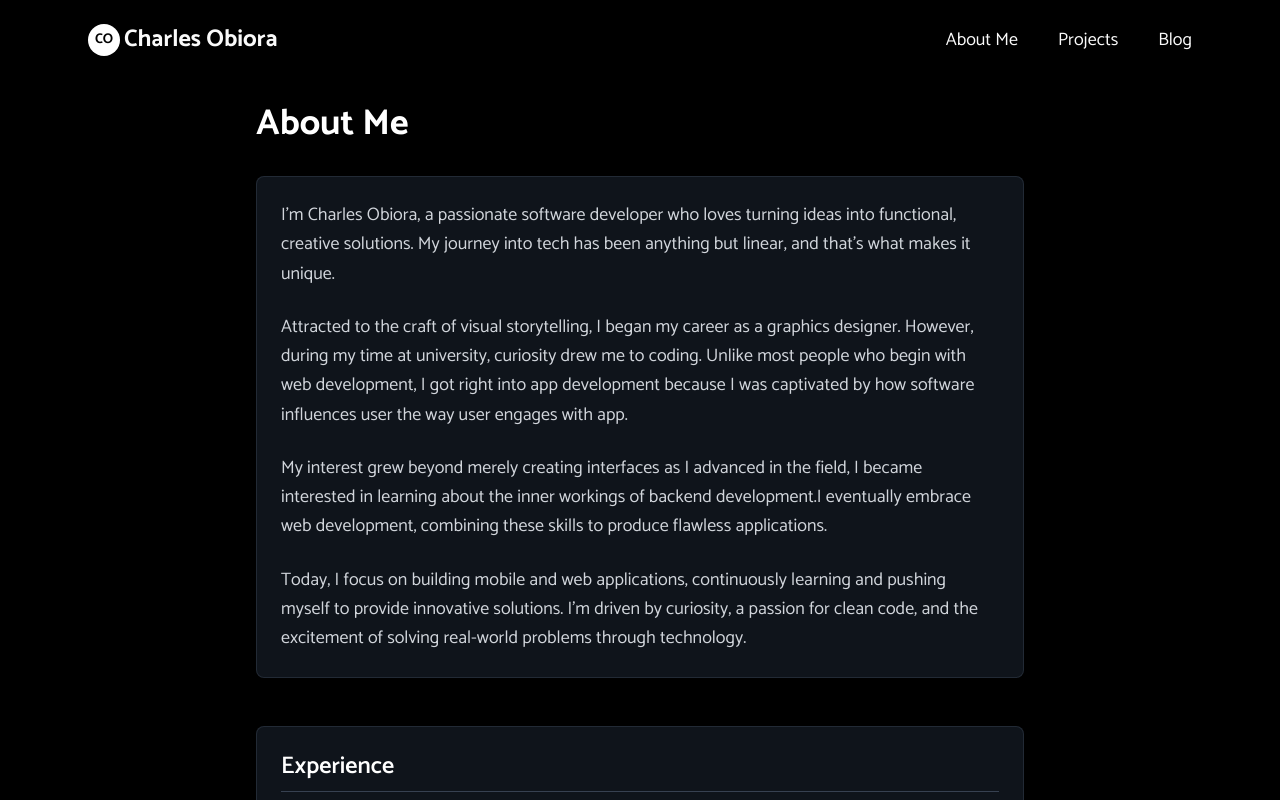
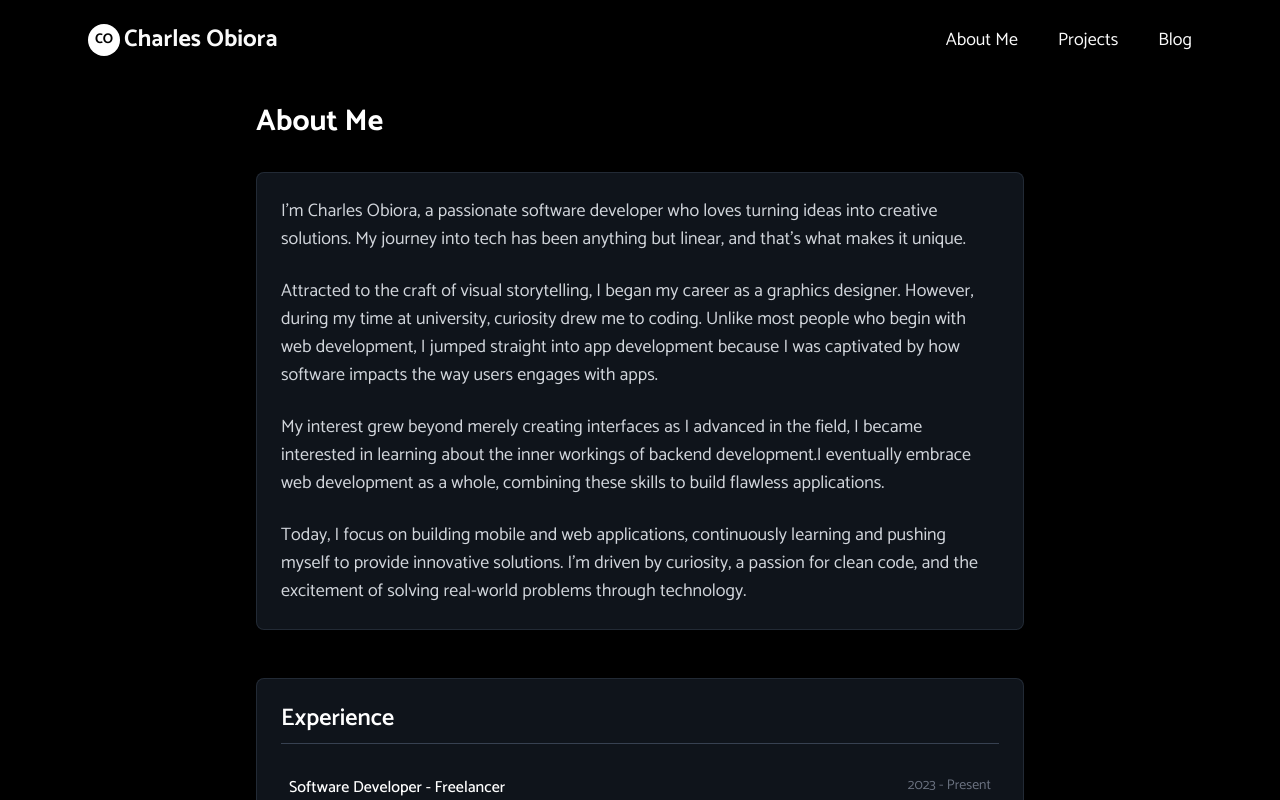
Before and after one commit to Charles77K/My-Portfolio, a Next.js app: page /about in a window 1280 px wide. Shown: the top 800 px of the page. Built offline with nearby package versions, Linux system fonts and the light colour scheme.

Commit message:
Made some changes

```diff
--- a/app/about/page.tsx
+++ b/app/about/page.tsx
@@ -6,33 +6,31 @@ const About = () => {
   return (
     <section className="min-h-screen mt-10 bg-black text-white px-4 py-16">
       <div className="max-w-3xl mx-auto">
-        <h1 className="text-4xl font-bold mb-8 text-white">About Me</h1>
+        <h1 className="text-3xl font-bold mb-8 text-white">About Me</h1>
 
         <div className="space-y-6 bg-gray-800/50 p-6 rounded-lg border border-gray-700/50 shadow-md">
-          <p className="text-lg text-gray-300 leading-relaxed">
+          <p className="text-base md:text-lg text-gray-300 leading-relaxed">
             I&apos;m Charles Obiora, a passionate software developer who loves
-            turning ideas into functional, creative solutions. My journey into
-            tech has been anything but linear, and that&apos;s what makes it
-            unique.
+            turning ideas into creative solutions. My journey into tech has been
+            anything but linear, and that&apos;s what makes it unique.
           </p>
 
-          <p className="text-lg text-gray-300 leading-relaxed">
+          <p className="text-base md:text-lg text-gray-300 leading-relaxed">
             Attracted to the craft of visual storytelling, I began my career as
             a graphics designer. However, during my time at university,
             curiosity drew me to coding. Unlike most people who begin with web
-            development, I got right into app development because I was
-            captivated by how software influences user the way user engages with
-            app.
+            development, I jumped straight into app development because I was
+            captivated by how software impacts the way users engages with apps.
           </p>
 
-          <p className="text-lg text-gray-300 leading-relaxed">
+          <p className="text-base md:text-lg text-gray-300 leading-relaxed">
             My interest grew beyond merely creating interfaces as I advanced in
             the field, I became interested in learning about the inner workings
-            of backend development.I eventually embrace web development,
-            combining these skills to produce flawless applications.
+            of backend development.I eventually embrace web development as a
+            whole, combining these skills to build flawless applications.
           </p>
 
-          <p className="text-lg text-gray-300 leading-relaxed">
+          <p className="text-base md:text-lg text-gray-300 leading-relaxed">
             Today, I focus on building mobile and web applications, continuously
             learning and pushing myself to provide innovative solutions. I’m
             driven by curiosity, a passion for clean code, and the excitement of
```
